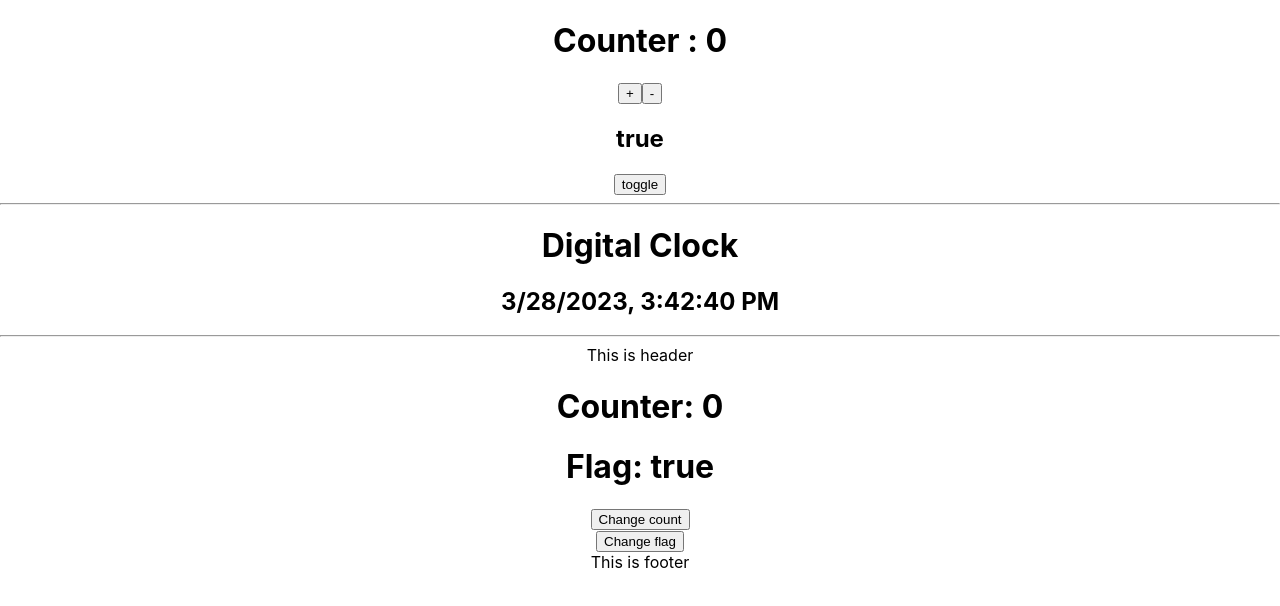
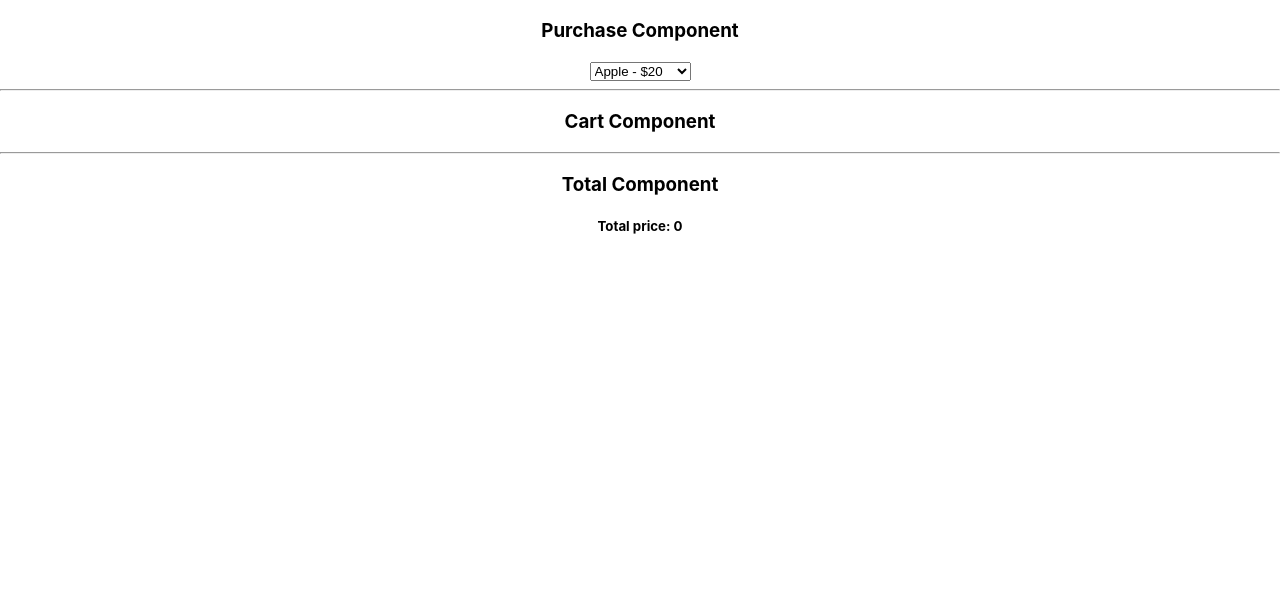
Before and after one commit to Binurim/react-hooks, a React (Create React App) app: page / in a window 1280 px wide. Shown: the top 606 px of the page. Built offline with nearby package versions, Linux system fonts and the light colour scheme.

Commit message:
Add redux related components- Basics

```diff
--- a/package.json
+++ b/package.json
@@ -8,7 +8,9 @@
     "@testing-library/user-event": "^13.5.0",
     "react": "^18.2.0",
     "react-dom": "^18.2.0",
+    "react-redux": "^8.0.5",
     "react-scripts": "5.0.1",
+    "redux": "^4.2.1",
     "web-vitals": "^2.1.4"
   },
   "scripts": {
--- a/src/App.js
+++ b/src/App.js
@@ -2,15 +2,25 @@ import './App.css';
 import CounterHook from './components/CounterHook';
 import DigitalClock from './components/DigitalClock';
 import MemoContainer from './components/memoHook/MemoContainer';
+import Purchase from './redux-components/Purchase';
+import Cart from './redux-components/Cart';
+import Total from './redux-components/Total';
 
 function App() {
   return (
     <div className="App">
-      <CounterHook/>
+      {/* <CounterHook/>
       <hr/>
       <DigitalClock/>
       <hr/>
-      <MemoContainer/>
+      <MemoContainer/> */}
+
+      {/* Components related redux */}
+      <Purchase/>
+      <hr/>
+      <Cart/>
+      <hr/>
+      <Total/>
     </div>
   );
 }
--- a/src/index.js
+++ b/src/index.js
@@ -3,11 +3,15 @@ import ReactDOM from 'react-dom/client';
 import './index.css';
 import App from './App';
 import reportWebVitals from './reportWebVitals';
-
+import { Provider } from 'react-redux';
+import store from './store/store';
 const root = ReactDOM.createRoot(document.getElementById('root'));
 root.render(
   <React.StrictMode>
-    <App />
+    {/* made the store available for all components */}
+    <Provider store={store}>
+      <App />
+    </Provider>
   </React.StrictMode>
 );
 
--- /dev/null
+++ b/src/redux-components/Cart.js
@@ -0,0 +1,17 @@
+import { useSelector } from "react-redux";
+
+const Cart = () => {
+  const cart = useSelector((state) => state.cart);
+  return (
+    <div>
+      <h3>Cart Component</h3>
+      <ul>
+        {cart.map((product, index) => {
+          return <li key={index}>{product.pName} </li>;
+        })}
+      </ul>
+    </div>
+  );
+};
+
+export default Cart;
--- /dev/null
+++ b/src/redux-components/Purchase.js
@@ -0,0 +1,28 @@
+import { useDispatch, useSelector } from "react-redux";
+
+const Purchase = () => {
+  const products = useSelector((state) => state.products);
+  const dispatch = useDispatch();
+  const purchaseHandler = (e) => {
+    let pName = e.target.options[e.target.selectedIndex].text;
+    let price = e.target.value;
+    let obj = { pName, price };
+    dispatch({ type: "PURCHASE", payload: obj });
+  };
+  return (
+    <div>
+      <h3>Purchase Component</h3>
+      <select onChange={(e) => purchaseHandler(e)}>
+        {products.map((product, index) => {
+          return (
+            <option value={product.price} key={index}>
+              {product.pName} - ${product.price}
+            </option>
+          );
+        })}
+      </select>
+    </div>
+  );
+};
+
+export default Purchase;
--- /dev/null
+++ b/src/redux-components/Total.js
@@ -0,0 +1,13 @@
+import { useSelector } from "react-redux";
+
+const Total = () => {
+  const total = useSelector((state) => state.total);
+  return (
+    <div>
+      <h3>Total Component</h3>
+      <h5>Total price: {total}</h5>
+    </div>
+  );
+};
+
+export default Total;
--- /dev/null
+++ b/src/store/store.js
@@ -0,0 +1,28 @@
+import { createStore } from "redux";
+
+const initialData = {
+  products: [
+    { pName: "Apple", price: 20 },
+    { pName: "Orange", price: 10 },
+    { pName: "Banana", price: 3 },
+    { pName: "Grapes", price: 8 },
+  ],
+  cart: [],
+  total: 0,
+};
+
+const reducer = (state = initialData, action) => {
+  console.log(action);
+  if (action.type === "PURCHASE") {
+    return {
+      ...state,
+      cart: [...state.cart, action.payload],
+      total: state.total + parseInt(action.payload.price),
+    };
+  }
+  return state;
+};
+
+const store = createStore(reducer);
+
+export default store;
```
Also changed, not shown: 1 other file (tests, documents, lock files or other folders).
